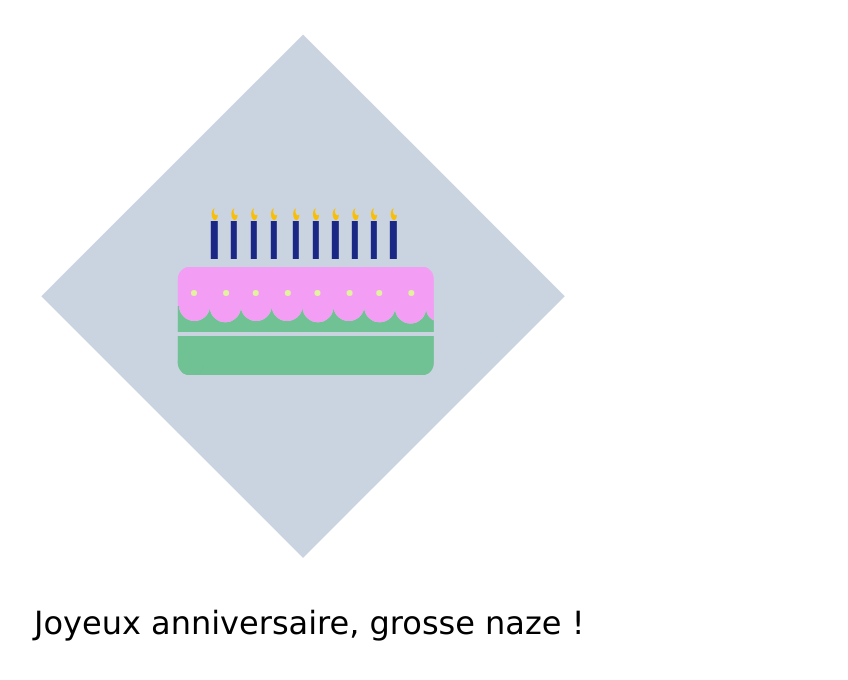
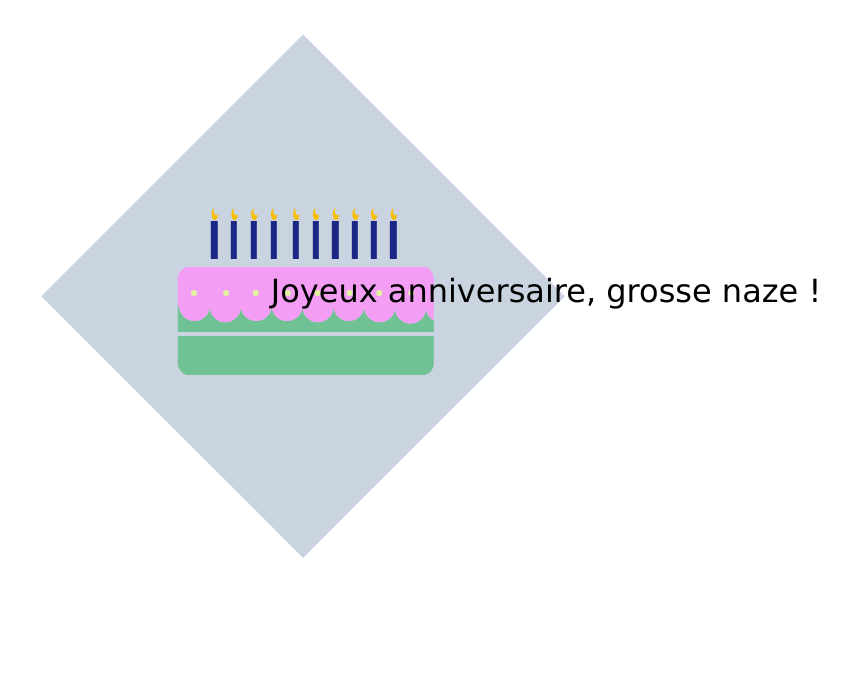
Before and after one commit to Simpleprune/simpleprune.github.io, a Jekyll site: the page accueil.html, which Jekyll copies as it is, in a window 1280 px wide. Shown: the top 680 px of the page, without its empty margins (94-942 px from the left). Built offline with Jekyll 4.4.1, drawn with Linux system fonts in a browser that asks for light colours.

Commit message:
Update style.css

```diff
--- a/css/style.css
+++ b/css/style.css
@@ -12,4 +12,6 @@ text-align: center;
   font-size: 32px;
   font-family: Verdana, Sans;
   font-style: bold;
+  text-align: center;
+  margin-top: -300px;
 }
```
